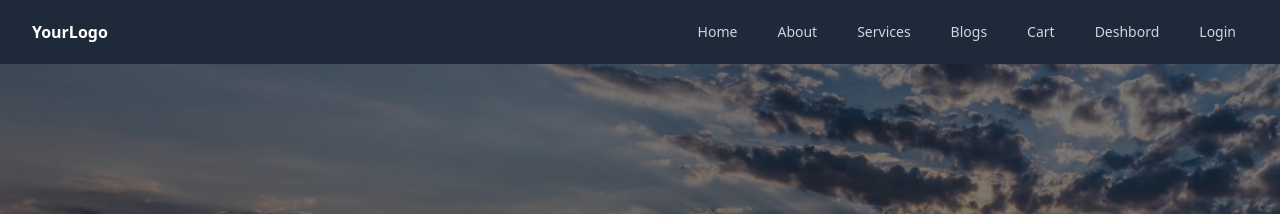
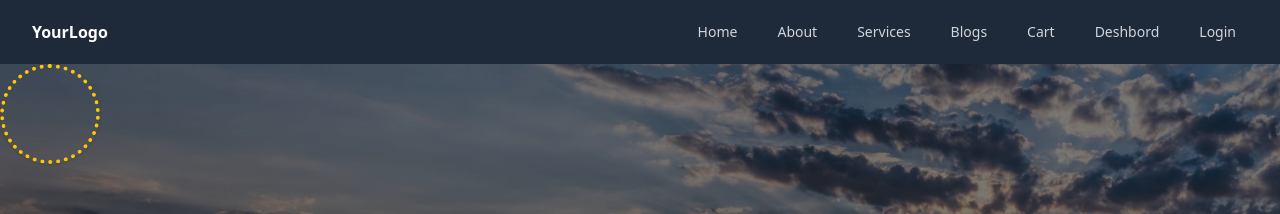
Before and after one commit to rashelmahomud/animated-project, a Next.js app: page / in a window 1280 px wide. Shown: the top 214 px of the page. Built offline with nearby package versions, Linux system fonts and the light colour scheme.

Commit message:
added some animation

```diff
--- a/src/app/layout.js
+++ b/src/app/layout.js
@@ -4,6 +4,7 @@ import Navber from "@/shared/navber/page";
 import Footer from "@/shared/footer/page";
 import { CartProvider } from "./cart/CartProvider";
 import { ToastContainer } from "react-toastify";
+import Drag from "@/components/Drag";
 
 const geistSans = Geist({
   variable: "--font-geist-sans",
@@ -16,7 +17,7 @@ const geistMono = Geist_Mono({
 });
 
 export const metadata = {
-  title: "Create Next App",
+  title: "practice app",
   description: "Generated by create next app",
 };
 
@@ -27,8 +28,10 @@ export default function RootLayout({ children }) {
         className={`${geistSans.variable} ${geistMono.variable} antialiased`}
       >
         <Navber />
+        <Drag></Drag>
         <ToastContainer />
-        <CartProvider> {children}</CartProvider>
+        <CartProvider>
+          {children}</CartProvider>
         <Footer />
       </body>
     </html>
--- /dev/null
+++ b/src/components/Drag.jsx
@@ -0,0 +1,49 @@
+"use client";
+
+import { frame, motion, useSpring } from "motion/react";
+import { useEffect, useRef } from "react";
+
+export default function Drag() {
+  const ref = useRef(null);
+  const { x, y } = useFollowPointer(ref);
+
+  return (
+    <motion.div
+
+      ref={ref}
+      style={{
+        x,
+        y,
+      }}
+      className="z-10  w-[100px] h-[100px] rounded-full  border-4 border-dotted absolute border-yellow-400 shadow"
+    />
+  );
+}
+
+const spring = { damping: 3, stiffness: 50, restDelta: 0.001 };
+
+function useFollowPointer(ref) {
+  const x = useSpring(0, spring);
+  const y = useSpring(0, spring);
+
+  useEffect(() => {
+    if (!ref.current) return;
+
+    const handlePointerMove = (e) => {
+      const { clientX, clientY } = e;
+      const element = ref.current;
+
+      frame.read(() => {
+        x.set(clientX - element.offsetLeft - element.offsetWidth / 2);
+        y.set(clientY - element.offsetTop - element.offsetHeight / 2);
+      });
+    };
+
+    window.addEventListener("pointermove", handlePointerMove);
+    return () => window.removeEventListener("pointermove", handlePointerMove);
+  }, []);
+
+  return { x, y };
+}
+
+// ==============   Styles   ================
```
